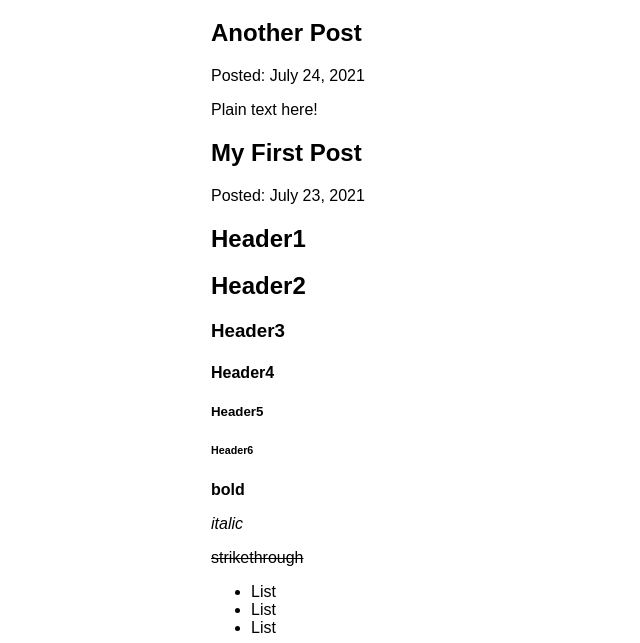
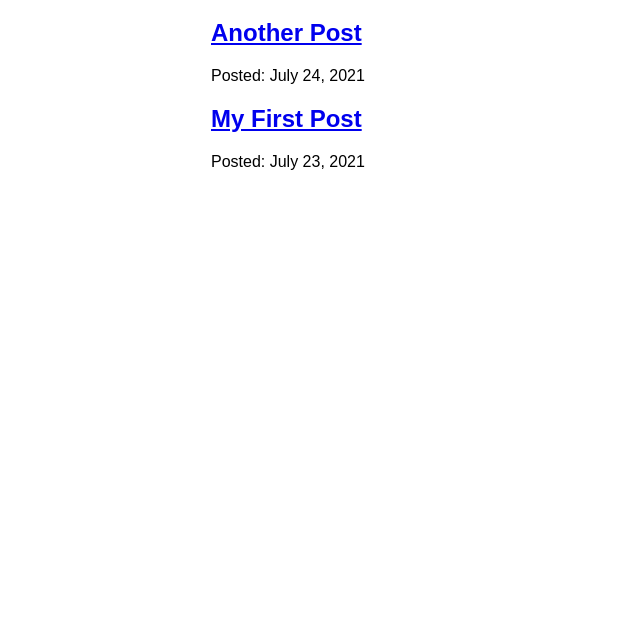
Before and after one commit to hzuika/blog_gatsby, a Gatsby site: page /blog in a window 1280 px wide. Shown: the part 157-800 px from the top of the page, without its empty margins (179-819 px from the left). Built offline with nearby package versions, Linux system fonts and the light colour scheme; Gatsby itself is replaced by a stand-in of ours; some packages are replaced by stand-ins of ours.

Commit message:
Add link to each mdx page

```diff
--- a/src/pages/blog/index.js
+++ b/src/pages/blog/index.js
@@ -1,6 +1,5 @@
 import React from "react";
-import { graphql } from "gatsby";
-import { MDXRenderer } from "gatsby-plugin-mdx";
+import { Link, graphql } from "gatsby";
 import Layout from "../../components/layout";
 
 const BlogPage = ({ data }) => {
@@ -8,9 +7,10 @@ const BlogPage = ({ data }) => {
     <Layout pageTitle="My Blog Posts">
       {data.allMdx.nodes.map((node) => (
         <article key={node.id}>
-          <h2>{node.frontmatter.title}</h2>
+          <h2>
+            <Link to={`/blog/${node.slug}`}>{node.frontmatter.title}</Link>
+          </h2>
           <p>Posted: {node.frontmatter.date}</p>
-          <MDXRenderer>{node.body}</MDXRenderer>
         </article>
       ))}
     </Layout>
@@ -28,7 +28,7 @@ export const query = graphql`
           title
         }
         id
-        body
+        slug
       }
     }
   }
```
